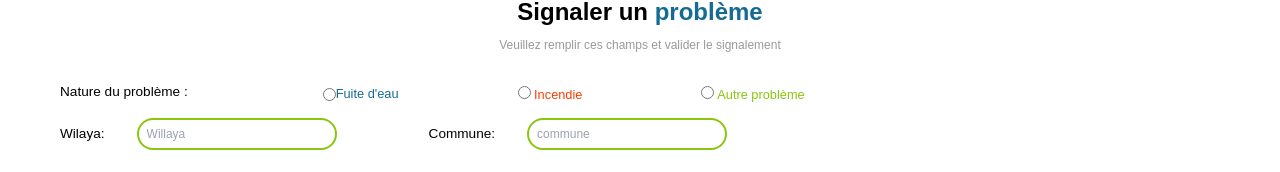
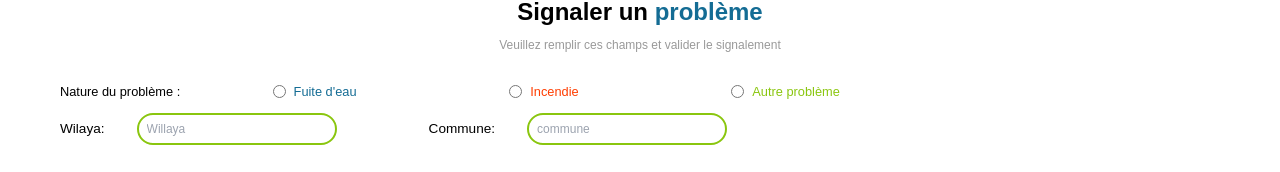
Before and after one commit to razanemeguellati/Ziali, a React (Create React App) app: page /Signaler in a window 1280 px wide. Shown: the part 188-360 px from the top of the page. Built offline with nearby package versions, Linux system fonts and the light colour scheme; grey boxes are pictures that could not be loaded.

Commit message:
absolute and z index added to map , map overflow fixed

```diff
--- a/src/Pages/Signaler.js
+++ b/src/Pages/Signaler.js
@@ -90,19 +90,19 @@ const Signaler = () => {
 
     <form action={handlesubmit} className="w-full flex flex-col space-y-3 pt-5 pb-10  lg:px-5">
       <div id="nature-div" className="flex flex-row w-full pl-10 space-x-4 justify-left " >
-         <p className="text-[0.85rem]"> Nature du problème : </p>
-         <div className="flex flex-col lg:flex-row lg:justify-evenly w-[60%] ">
-             <div className="flex flex-row items-center justify-center">
+         <p className="text-[0.8rem]"> Nature du problème : </p>
+         <div className="flex flex-col lg:flex-row lg:justify-around w-[60%] ">
+             <div className="flex flex-row items-center justify-left space-x-2">
                  <input required type="radio" name="type" value="Fuite eau" id="type1"  />
                  <label For="type1" className="text-blue text-[0.8rem] " > Fuite d'eau </label>
              </div>
 
-             <div>
+             <div className="flex flex-row items-center justify-left space-x-2">
                <input required type="radio" name="type" value="Incendie" id="type2"  />
                <label For="type2" className="text-red text-[0.8rem] "> Incendie </label>
              </div>
 
-             <div>
+             <div className="flex flex-row items-center justify-left space-x-2">
              <input required type="radio" name="type" value="Autre problème" id="type3"  />
              <label For="type3" className="text-green text-[0.8rem] "> Autre problème </label>
 
@@ -188,7 +188,7 @@ const Signaler = () => {
             <p>Longitude: {currLocation.longtitude}</p>
         </div>
 
-    <div id="commentaire-div" className="w-full flex flex-col w-  px-7 justify-center items-left space-y-2">
+    <div id="commentaire-div" className="w-full flex flex-col w-  px-7 justify-center items-left space-y-1">
         <label For="commentaire" className="px-2"> Ajouter un commentaire : </label>
         <textarea name="commentaire " id="" cols="30" rows="2"
         className = "border-2 border-green rounded-2xl p-4 lg:p-5 lg:w-full lg:h-40" ></textarea>
--- a/src/Pages/SingleSignalement.js
+++ b/src/Pages/SingleSignalement.js
@@ -155,7 +155,7 @@ const SS = () => {
           id="map-section"
           className="flex flex-row justify-center items-center py-8 lg:py-2 lg:w-[55%] "
         >
-          <div className="w-[95%] lg:w-[90%] h-64 lg:h-72 bg-green rounded-2xl shadow-xl  ">
+          <div className="asbolute z-10 w-[95%] lg:w-[90%] h-64 lg:h-72 bg-green rounded-2xl shadow-xl  ">
           { currLocation ?
             <MapContainer
               className=" h-full w-full rounded-2xl  "
```
